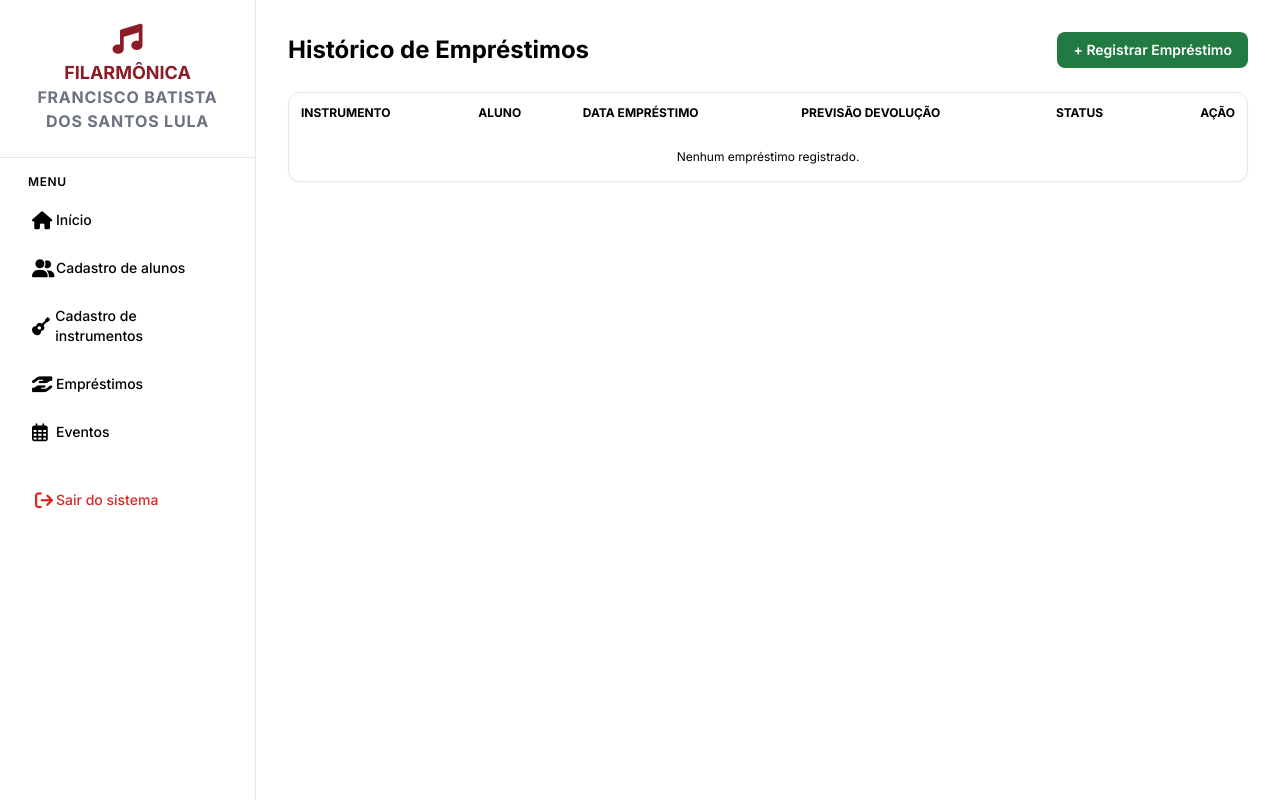
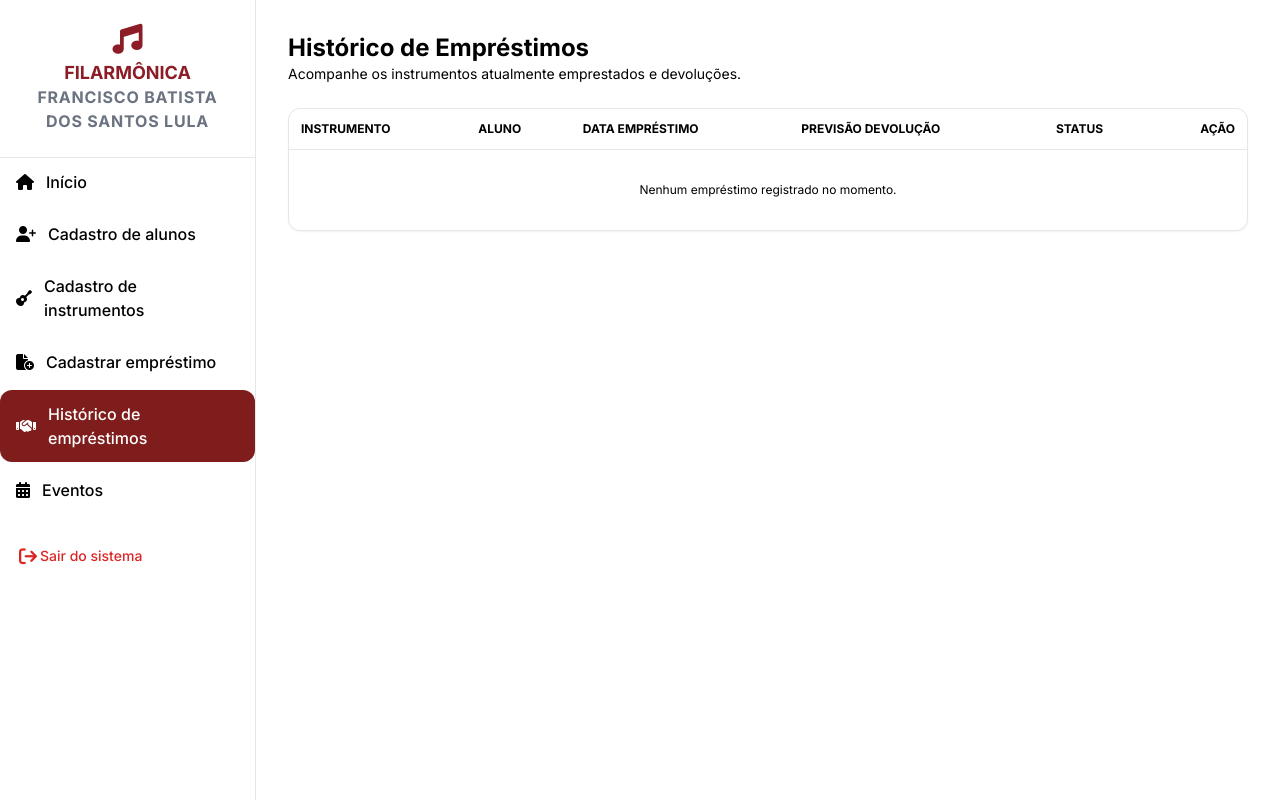
Before and after one commit to aniel-gif/Filarmonica, a Flask app: page /emprestimos in a window 1280 px wide. Run offline with Flask 3, Linux system fonts and the light colour scheme; the visitor is signed in with stand-in values (Sample User, id 1); some libraries are stand-ins or nearby versions.

Commit message:
Correção de alguns erros e alterações no projeto

```diff
--- a/app.py
+++ b/app.py
@@ -208,12 +208,6 @@ def dashboard():
                            total_instrumentos=total_instrumentos,
                            total_emprestimos=total_emprestimos)
 
-@app.route('/alunos')
-@login_required
-def listar_alunos():
-    alunos = Aluno.query.all()
-    return render_template('alunos.html', alunos=alunos)
-
 @app.route('/alunos/novo', methods=['GET', 'POST'])
 @login_required
 def novo_aluno():
@@ -221,9 +215,11 @@ def novo_aluno():
     if form.validate_on_submit():
         aluno = Aluno(
             nome=form.nome.data,
-            cpf=form.cpf.data,
-            telefone=form.telefone.data,
-            instrumento_estudo=form.instrumento_estudo.data
+            celular=form.celular.data,
+            data_nascimento=form.data_nascimento.data,
+            rua=form.rua.data,
+            numero=form.numero.data,
+            bairro=form.bairro.data
         )
         db.session.add(aluno)
         db.session.commit()
@@ -231,11 +227,12 @@ def novo_aluno():
         return redirect(url_for('listar_alunos'))
     return render_template('aluno_form.html', form=form)
 
-@app.route('/instrumentos')
+@app.route('/alunos')
 @login_required
-def listar_instrumentos():
-    instrumentos = Instrumento.query.all()
-    return render_template('instrumentos.html', instrumentos=instrumentos)
+def listar_alunos():
+    alunos = Aluno.query.all()
+    return render_template('alunos.html', alunos=alunos)
+
 
 @app.route('/instrumentos/novo', methods=['GET', 'POST'])
 @login_required
@@ -252,10 +249,12 @@ def novo_instrumento():
         db.session.commit()
         flash('Instrumento cadastrado com sucesso!', 'success')
         return redirect(url_for('listar_instrumentos'))
-    disponiveis = Instrumento.query.filter_by(status='Disponível').count() if hasattr(Instrumento, 'status') else 0
-    emprestados = Instrumento.query.filter_by(status='Emprestado').count() if hasattr(Instrumento, 'status') else 0
-    manutencao = Instrumento.query.filter_by(status='Manutenção').count() if hasattr(Instrumento, 'status') else 0
+
+    disponiveis = Instrumento.query.filter_by(status='Disponível').count()
+    emprestados = Instrumento.query.filter_by(status='Emprestado').count()
+    manutencao = Instrumento.query.filter_by(status='Manutenção').count()
     total = Instrumento.query.count()
+
     return render_template(
         'instrumento_form.html',
         form=form,
@@ -266,18 +265,50 @@ def novo_instrumento():
         agora=datetime.now()
     )
 
-@app.route('/emprestimos')
+
+@app.route('/instrumentos')
 @login_required
-def listar_emprestimos():
-    return render_template('emprestimos_list.html')
+def listar_instrumentos():
+    instrumentos = Instrumento.query.all()  # Busca todos os instrumentos
+    return render_template('instrumentos_list.html', instrumentos=instrumentos)
 
 @app.route('/emprestimos/novo', methods=['GET', 'POST'])
 @login_required
 def novo_emprestimo():
     form = EmprestimoForm()
+
+    # Preenche as caixas de seleção com dados vindos do banco
+    if hasattr(form, 'aluno_id'):
+        form.aluno_id.choices = [(a.id, a.nome) for a in Aluno.query.all()]
+    if hasattr(form, 'instrumento_id'):
+        form.instrumento_id.choices = [(i.id, f"{i.nome} ({i.numero_serie or 'S/N'})") for i in Instrumento.query.filter_by(status='Disponível').all()]
+
     if form.validate_on_submit():
-        pass
+        emprestimo = Emprestimo(
+            aluno_id=form.aluno_id.data,
+            instrumento_id=form.instrumento_id.data,
+            data_emprestimo=form.data_emprestimo.data,
+            data_devolucao_prevista=form.data_devolucao_prevista.data,
+            status='Em andamento'
+        )
+        # Atualiza o status do instrumento para 'Emprestado'
+        instrumento = Instrumento.query.get(form.instrumento_id.data)
+        if instrumento:
+            instrumento.status = 'Emprestado'
+
+        db.session.add(emprestimo)
+        db.session.commit()
+        flash('Empréstimo registrado com sucesso!', 'success')
+        return redirect(url_for('listar_emprestimos'))
+
     return render_template('emprestimo_form.html', form=form)
+
+
+@app.route('/emprestimos')
+@login_required
+def listar_emprestimos():
+    emprestimos = Emprestimo.query.all()  # Busca o histórico no banco
+    return render_template('emprestimos_list.html', emprestimos=emprestimos)
 
 @app.route('/eventos/novo', methods=['GET', 'POST'])
 @login_required
--- a/templates/base.html
+++ b/templates/base.html
@@ -25,33 +25,49 @@
         <p class="text-[10px] font-bold text-gray-500 uppercase tracking-wider">Francisco Batista dos Santos Lula</p>
       </div>
 
-      <nav class="p-4 space-y-1">
-        <p class="text-xs font-semibold text-slate-400 uppercase tracking-wider px-3 mb-2">MENU</p>
-
-        <a href="{{ url_for('dashboard') }}" class="nav-link {% if request.endpoint == 'dashboard' %}active{% endif %} w-full flex items-center px-4 py-3 text-slate-700 rounded-lg hover:bg-slate-100 font-medium text-sm transition">
-          <i class="fa-solid fa-house w-6 text-lg"></i>
-          <span>Início</span>
+      <nav class="space-y-1">
+        <!-- Início -->
+        <a href="{{ url_for('dashboard') }}"
+           class="flex items-center gap-3 px-4 py-3 rounded-xl font-medium transition-colors {{ 'bg-red-900 text-white' if request.endpoint == 'dashboard' else 'text-slate-700 hover:bg-slate-100' }}">
+            <i class="fa-solid fa-house"></i>
+            <span>Início</span>
         </a>
 
-        <a href="{{ url_for('novo_aluno') }}" class="nav-link {% if request.endpoint == 'aluno_novo' %}active{% endif %} w-full flex items-center px-4 py-3 text-slate-700 rounded-lg hover:bg-slate-100 font-medium text-sm transition">
-          <i class="fa-solid fa-user-group w-6 text-lg"></i>
-          <span>Cadastro de alunos</span>
+        <!-- Cadastro de alunos -->
+        <a href="{{ url_for('novo_aluno') }}"
+           class="flex items-center gap-3 px-4 py-3 rounded-xl font-medium transition-colors {{ 'bg-red-900 text-white' if request.endpoint in ['novo_aluno', 'listar_alunos'] else 'text-slate-700 hover:bg-slate-100' }}">
+            <i class="fa-solid fa-user-plus"></i>
+            <span>Cadastro de alunos</span>
         </a>
 
-        <a href="{{ url_for('novo_instrumento') }}" class="nav-link {% if request.endpoint == 'instrumento_novo' %}active{% endif %} w-full flex items-center px-4 py-3 text-slate-700 rounded-lg hover:bg-slate-100 font-medium text-sm transition">
-          <i class="fa-solid fa-guitar w-6 text-lg"></i>
-          <span>Cadastro de instrumentos</span>
+        <!-- Cadastro de instrumentos -->
+        <a href="{{ url_for('novo_instrumento') }}"
+           class="flex items-center gap-3 px-4 py-3 rounded-xl font-medium transition-colors {{ 'bg-red-900 text-white' if request.endpoint in ['novo_instrumento', 'listar_instrumentos'] else 'text-slate-700 hover:bg-slate-100' }}">
+            <i class="fa-solid fa-guitar"></i>
+            <span>Cadastro de instrumentos</span>
         </a>
 
-        <a href="{{ url_for('novo_emprestimo') }}" class="nav-link {% if request.endpoint == 'emprestimo_novo' %}active{% endif %} w-full flex items-center px-4 py-3 text-slate-700 rounded-lg hover:bg-slate-100 font-medium text-sm transition">
-          <i class="fa-solid fa-hand-holding-hand w-6 text-lg"></i>
-          <span>Empréstimos</span>
+        <!-- Cadastrar Empréstimo -->
+        <a href="{{ url_for('novo_emprestimo') }}"
+           class="flex items-center gap-3 px-4 py-3 rounded-xl font-medium transition-colors {{ 'bg-red-900 text-white' if request.endpoint == 'novo_emprestimo' else 'text-slate-700 hover:bg-slate-100' }}">
+            <i class="fa-solid fa-file-circle-plus"></i>
+            <span>Cadastrar empréstimo</span>
         </a>
 
-        <a href="{{ url_for('novo_evento') }}" class="nav-link {% if request.endpoint == 'evento_novo' %}active{% endif %} w-full flex items-center px-4 py-3 text-slate-700 rounded-lg hover:bg-slate-100 font-medium text-sm transition">
-          <i class="fa-regular fa-calendar-days w-6 text-lg"></i>
-          <span>Eventos</span>
+        <!-- Histórico de Empréstimos -->
+        <a href="{{ url_for('listar_emprestimos') }}"
+           class="flex items-center gap-3 px-4 py-3 rounded-xl font-medium transition-colors {{ 'bg-red-900 text-white' if request.endpoint == 'listar_emprestimos' else 'text-slate-700 hover:bg-slate-100' }}">
+            <i class="fa-solid fa-handshake"></i>
+            <span>Histórico de empréstimos</span>
         </a>
+
+        <!-- Eventos -->
+        <a href="{{ url_for('novo_evento') }}"
+           class="flex items-center gap-3 px-4 py-3 rounded-xl font-medium transition-colors {{ 'bg-red-900 text-white' if request.endpoint in ['novo_evento', 'listar_eventos'] else 'text-slate-700 hover:bg-slate-100' }}">
+            <i class="fa-solid fa-calendar-days"></i>
+            <span>Eventos</span>
+        </a>
+    </nav>
 
         <div class="pt-6">
           <form action="{{ url_for('logout') }}" method="POST">
--- a/templates/emprestimos_list.html
+++ b/templates/emprestimos_list.html
@@ -3,17 +3,18 @@
 {% block content %}
 <div class="space-y-6">
     <div class="flex justify-between items-center">
+        <div>
             <h2 class="text-2xl font-bold text-slate-800">Histórico de Empréstimos</h2>
-    <a href="{{ url_for('emprestimo_novo') }}" class="px-4 py-2 bg-brand-green text-white rounded-lg font-semibold text-sm hover:bg-green-700 transition">
-      + Registrar Empréstimo
-    </a>
+            <p class="text-sm text-slate-500">Acompanhe os instrumentos atualmente emprestados e devoluções.</p>
+        </div>
     </div>
 
+    <!-- Tabela de empréstimos -->
     <div class="bg-white rounded-xl border border-slate-200 shadow-sm overflow-hidden">
         <div class="overflow-x-auto">
             <table class="w-full text-left text-xs border-collapse">
                 <thead>
-          <tr class="bg-slate-50 text-slate-500 uppercase font-semibold">
+                    <tr class="bg-slate-50 text-slate-500 uppercase font-semibold border-b border-slate-200">
                         <th class="p-3">Instrumento</th>
                         <th class="p-3">Aluno</th>
                         <th class="p-3">Data Empréstimo</th>
@@ -27,27 +28,20 @@
                     <tr class="hover:bg-slate-50">
                         <td class="p-3 font-semibold text-slate-800">{{ emp.instrumento.nome }}</td>
                         <td class="p-3 text-slate-600">{{ emp.aluno.nome }}</td>
-            <td class="p-3 text-slate-500">{{ emp.data_emprestimo.strftime('%d/%m/%Y %H:%M') }}</td>
+                        <td class="p-3 text-slate-500">{{ emp.data_emprestimo.strftime('%d/%m/%Y') }}</td>
                         <td class="p-3 text-slate-500">{{ emp.data_devolucao_prevista.strftime('%d/%m/%Y') }}</td>
                         <td class="p-3">
-              <span class="px-2 py-1 text-[10px] font-bold rounded-full {% if emp.data_devolucao_real %}bg-slate-100 text-slate-600{% else %}bg-emerald-100 text-emerald-700{% endif %}">
-                {{ emp.status }}
-              </span>
+                            <span class="px-2 py-1 rounded-full text-[10px] font-bold bg-amber-100 text-amber-700">Em andamento</span>
                         </td>
                         <td class="p-3 text-right">
-              {% if not emp.data_devolucao_real %}
-              <form action="{{ url_for('emprestimo_devolver', id=emp.id) }}" method="POST" class="inline">
-                <input type="hidden" name="csrf_token" value="{{ csrf_token() }}">
-                <button type="submit" class="px-3 py-1 bg-amber-600 text-white rounded font-semibold hover:bg-amber-700 transition">Devolver</button>
-              </form>
-              {% else %}
-              <span class="text-slate-400">Finalizado</span>
-              {% endif %}
+                            <!-- Ações -->
                         </td>
                     </tr>
                     {% else %}
                     <tr>
-            <td colspan="6" class="p-4 text-center text-slate-400">Nenhum empréstimo registrado.</td>
+                        <td colspan="6" class="p-8 text-center text-slate-400">
+                            Nenhum empréstimo registrado no momento.
+                        </td>
                     </tr>
                     {% endfor %}
                 </tbody>
```
Also changed, not shown: forms.py (+6 -1 lines), templates/aluno_form.html (+6 -1 lines). Lines whose indentation alone changed are shown as unchanged.
